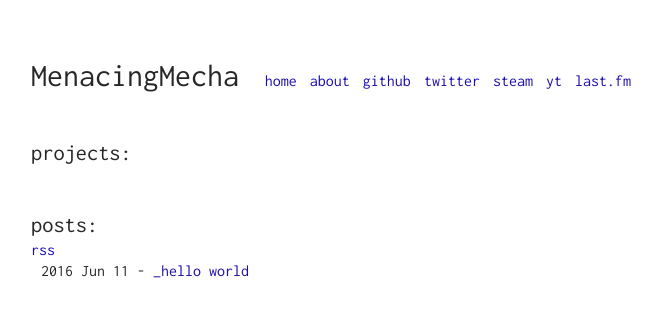
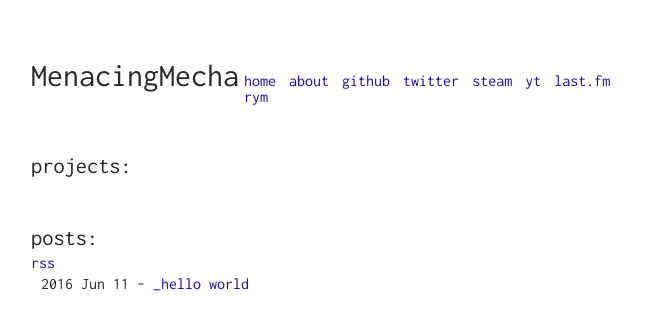
Before and after one commit to MenacingMecha/MenacingMecha.github.io-old, a Jekyll site: the page built from index.html, in a window 1280 px wide. Shown: the top 330 px of the page, without its empty margins (309-971 px from the left). Built offline with Jekyll 4.4.1, drawn with Linux system fonts in a browser that asks for light colours.

Commit message:
added RYM profile

```diff
--- a/_data/navigation.yml
+++ b/_data/navigation.yml
@@ -18,3 +18,6 @@
 
 - title: last.fm
   url: http://www.last.fm/user/MenacingMecha
+
+- title: rym
+  url: https://rateyourmusic.com/~MenacingMecha
```
